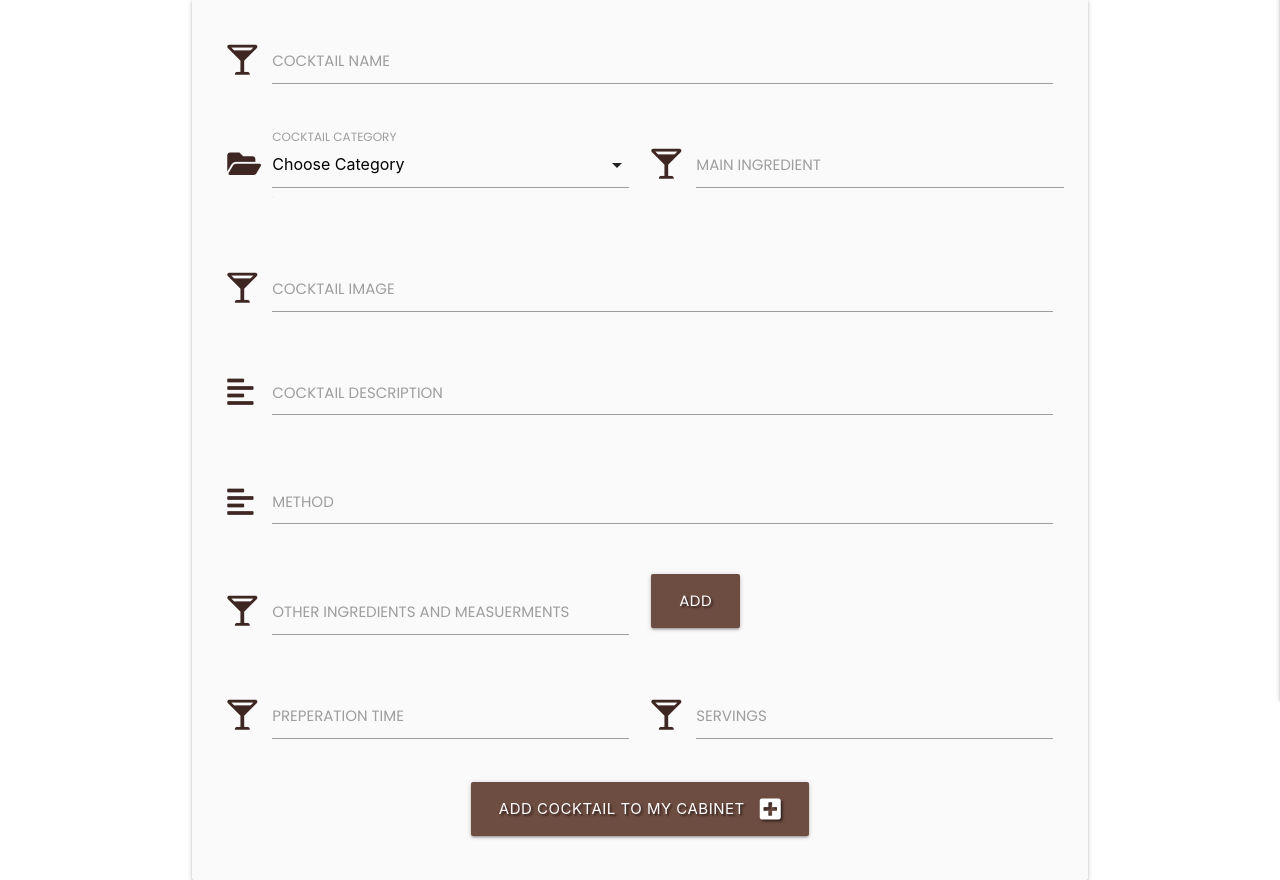
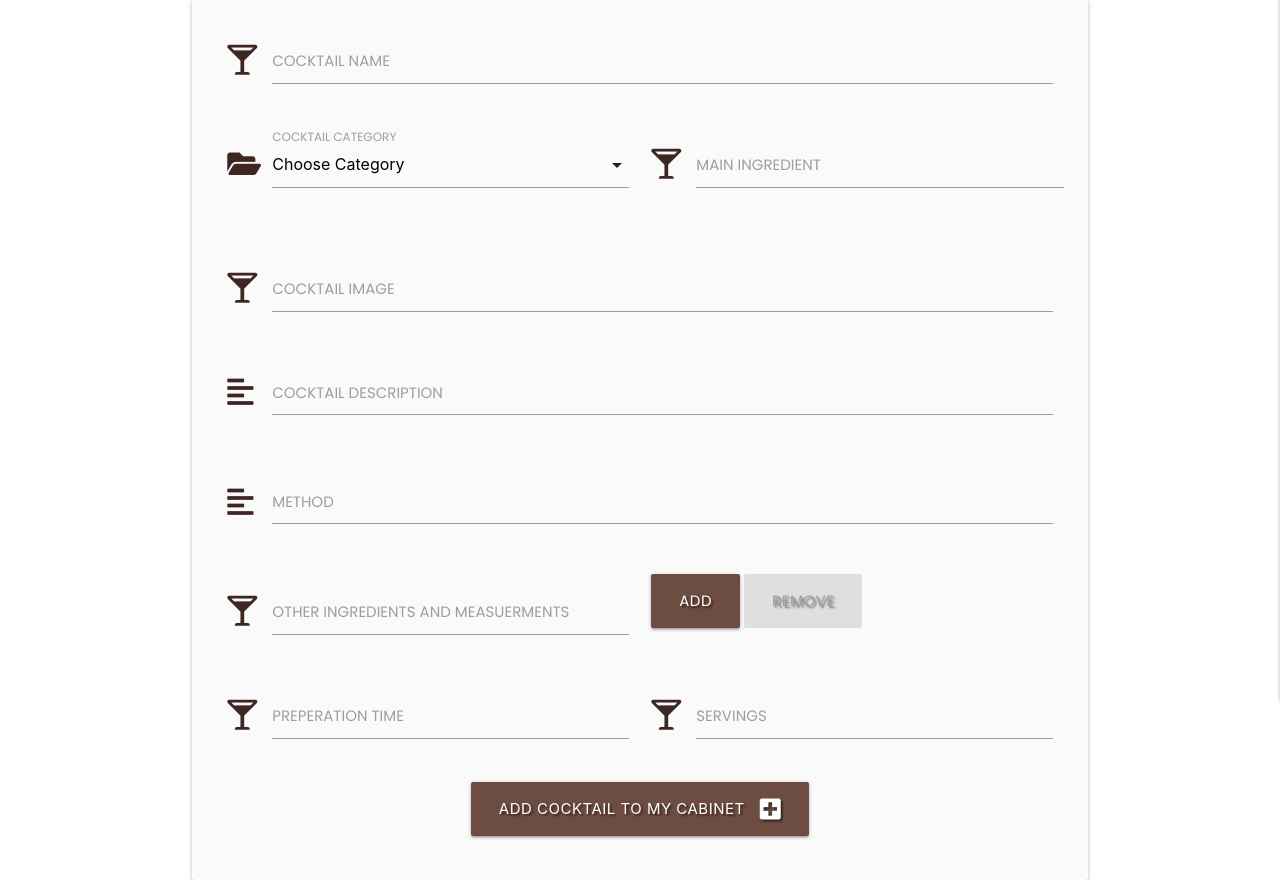
Before and after one commit to rhysmoggs/ms3-final-cocktails, a Flask app: page /add_cocktail in a window 1280 px wide. Shown: the part 160-1040 px from the top of the page. Run offline with Flask 2, Linux system fonts and the light colour scheme; the visitor is signed in with stand-in values (Sample User, id 1); data that the repository does not hold is empty; some libraries are stand-ins or nearby versions.

Commit message:
Add better functionality to script.js for other ingredients

```diff
--- a/cocktails/routes.py
+++ b/cocktails/routes.py
@@ -227,6 +227,7 @@ def edit_cocktail(cocktail_id):
         }
         mongo.db.cocktails.update_one({"_id": ObjectId(cocktail_id)}, {"$set": submit})
         flash("Cocktail Successfully Updated")
+        return redirect(url_for("all_cocktails"))
 
     categories = list(Category.query.order_by(Category.category_name).all())
     return render_template("edit_cocktail.html", cocktail=cocktail, categories=categories)
--- a/cocktails/static/js/script.js
+++ b/cocktails/static/js/script.js
@@ -36,12 +36,29 @@ $(document).ready(function(){
 });
 
 
-// add and remove other ingredients
 let new_input = document.getElementById('new-input');
 let add_other_btn = document.getElementById('add-other-btn');
 let remove_other_btn = document.getElementById('remove-other-btn');
+let max = 8;
+let js_remove_test = document.getElementsByClassName('js-remove-test');
+let counter = js_remove_test.length
 
+if (counter === 1) {
+    remove_other_btn.classList.add("disabled");
+};
+
+// adding a new input for 'other ingredients'
+// a maximum of 8 inputs are possible
+// if the user attempts to add more than 8, an error msg appears on-screen
 add_other_btn.onclick = function() {
+    if (counter === max) {
+        var errorFlash = document.createElement('p');
+        errorFlash.setAttribute('id', 'error-flash');
+        errorFlash.innerHTML = "Max reached";
+        errorFlash.style.textAlign = "center";
+        new_input.appendChild(errorFlash);
+        add_other_btn.classList.add("disabled");
+    } else {
     var newIngredient = document.createElement('input');
     newIngredient.setAttribute('name', 'other_ingredient');
     newIngredient.setAttribute('minlength', '2');
@@ -51,16 +68,30 @@ add_other_btn.onclick = function() {
     newIngredient.setAttribute('placeholder', 'Add more ingredients and measurements');
     newIngredient.required = true;
     new_input.appendChild(newIngredient);
-    remove_other_btn.classList.remove("hide")
+    remove_other_btn.classList.remove("disabled");
+    counter++;
+    console.log(counter);
+    }
 };
 
+// removing the previous input for 'other ingredients'
 remove_other_btn.onclick = function() {
-    var input_count = new_input.getElementsByClassName('js-remove-test');
-    var btn_count = new_input.getElementsByClassName('remove-other-btn');
-    if(input_count.length > 1) {
-        new_input.removeChild(input_count[(input_count.length) - 1]);
-        if(input_count.length = 1 && btn_count.length < 1) {
-            remove_other_btn.classList.add("hide");
-        };
+    var js_remove_test = new_input.getElementsByClassName('js-remove-test');
+    var error_flash = document.getElementById('error-flash');
+    if(counter > 1) {
+        new_input.removeChild(js_remove_test[(counter) - 1]);
+        if (counter === max) {
+            if (document.contains(error_flash)) {
+                error_flash.remove();
+                add_other_btn.classList.remove("disabled");
+            }
+            add_other_btn.classList.remove("disabled");
+        } else if (counter === 2) {
+            remove_other_btn.classList.add("disabled");
+        } else {
+            remove_other_btn.classList.remove("disabled");
+        }
     }
+    counter--;
+    console.log(counter);
 };
--- a/cocktails/templates/add_cocktail.html
+++ b/cocktails/templates/add_cocktail.html
@@ -84,7 +84,7 @@
                 </div>
                 <div class="col s6">
                     <a id="add-other-btn" class="waves-effect waves-light btn-large brown darken-1 text-shadow">Add</a>
-                    <a id="remove-other-btn" class="hide waves-effect waves-light btn-large brown darken-1 text-shadow">Remove</a>
+                    <a id="remove-other-btn" class="waves-effect waves-light btn-large brown darken-1 text-shadow">Remove</a>
                 </div>
             </div>
 
--- a/cocktails/templates/profile.html
+++ b/cocktails/templates/profile.html
@@ -14,7 +14,7 @@
     <div class="row">
         <div class="col s12 center-align">
             <a href="{{ url_for('add_cocktail') }}" class="btn-large brown darken-1 text-shadow">
-                Add Cocktial <i class="fas fa-plus-square right"></i>
+                Add Cocktail to My Cabinet <i class="fas fa-plus-square right"></i>
             </a>
         </div>
     </div>
```
